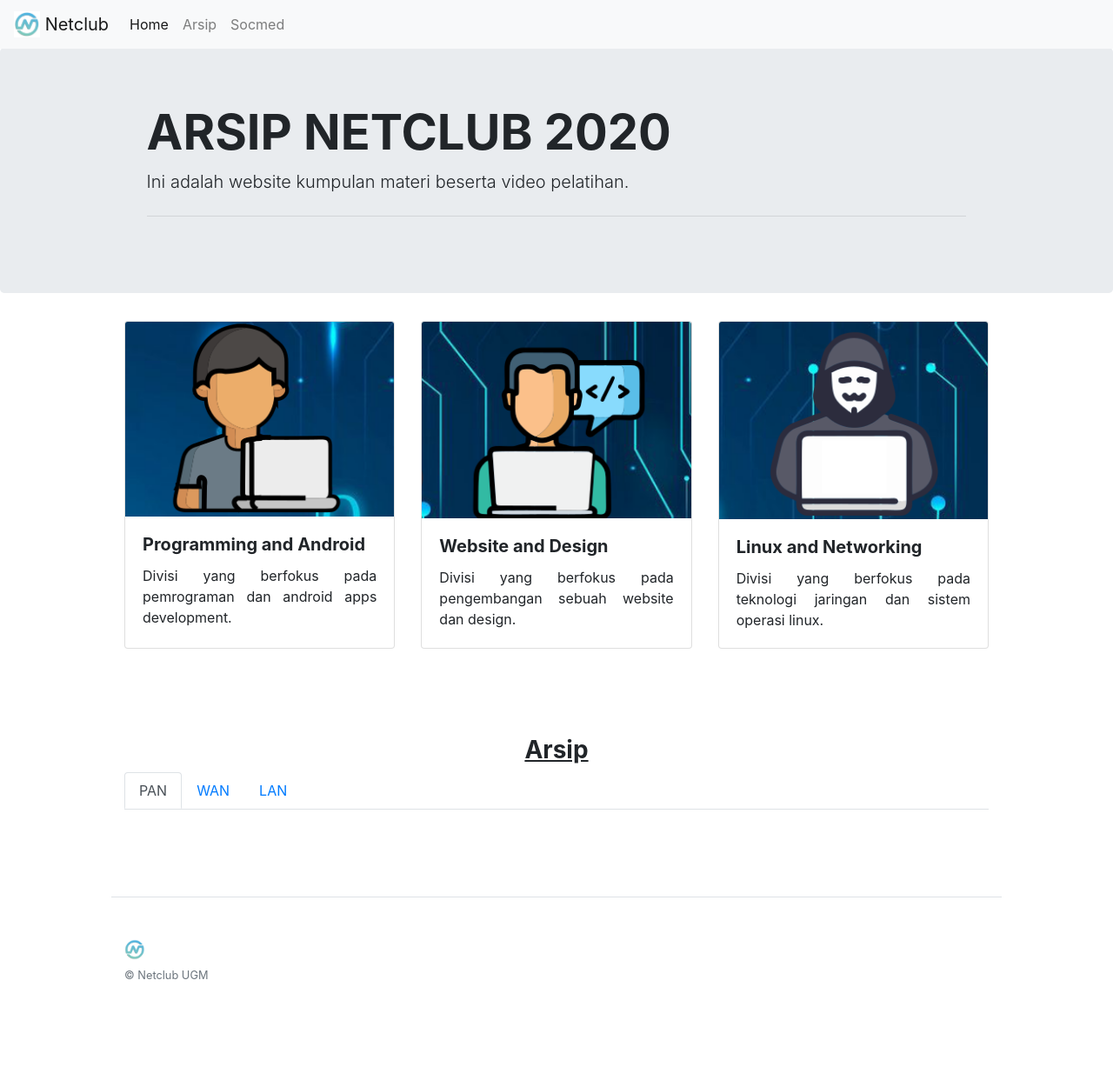
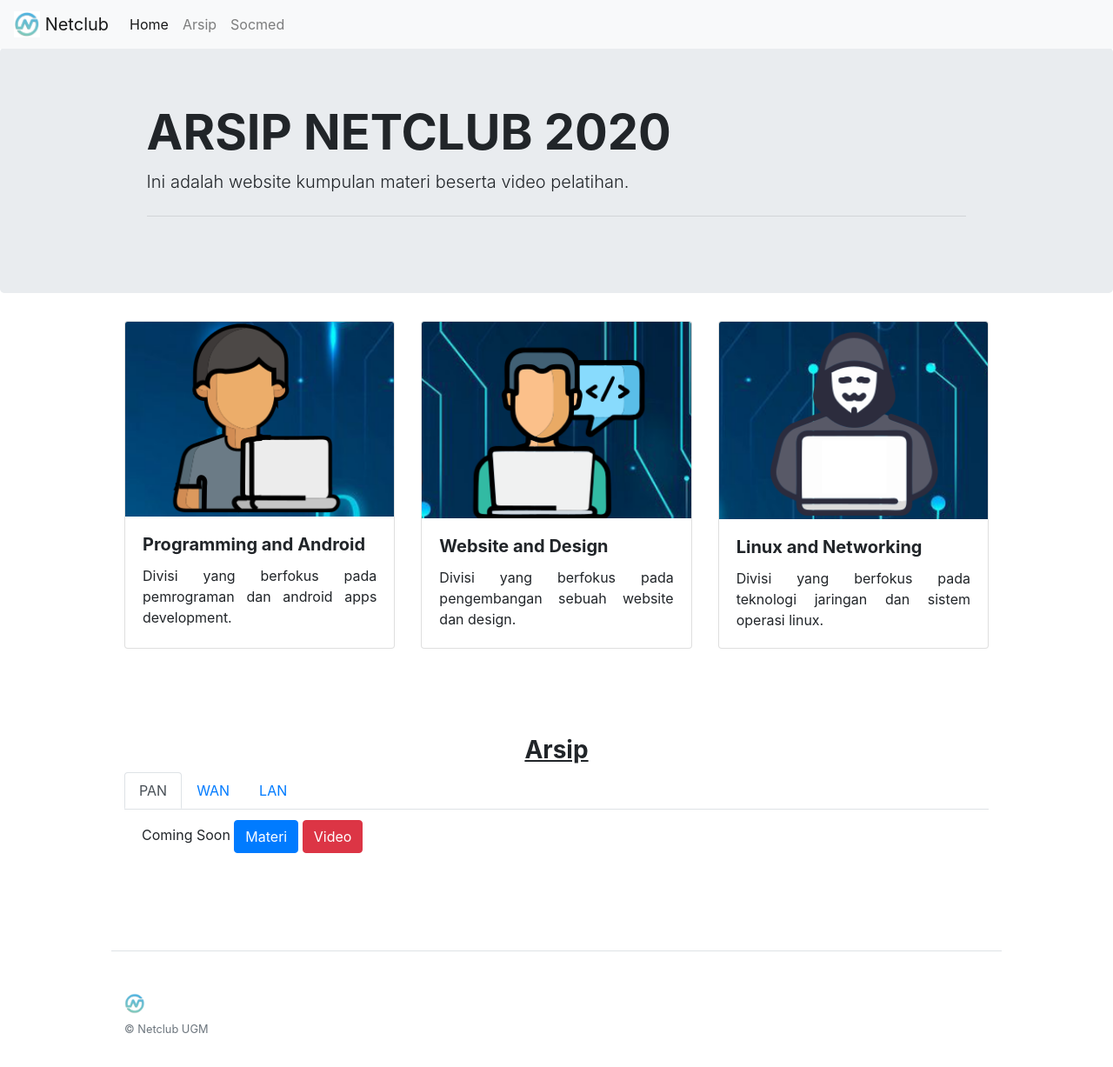
Before and after one commit to netclub-sv/arsip, a Jekyll site: the page index.html, which Jekyll copies as it is, in a window 1280 px wide and 1257 px high. Shown: the top 1227 px of the window at 87% size. Built offline with Jekyll 4.4.1, drawn with Linux system fonts in a browser that asks for light colours; nearby versions of some CDN libraries.

Commit message:
Update index.html

```diff
--- a/index.html
+++ b/index.html
@@ -83,9 +83,11 @@
         <!-- PAN -->
         <div class="tab-pane fade show active" id="nav-home" role="tabpanel" aria-labelledby="nav-home-tab">
           <ul class="list-group list-group-flush">
-
-
-
+            <li class="list-group-item">
+                Coming Soon
+               <a href=""><button type="button" class="btn btn-primary">Materi</button></a>
+               <a href=""><button type="button" class="btn btn-danger">Video</button></a>
+            </li>
           </ul>
         </div>
 
@@ -108,6 +110,13 @@
         <div class="tab-pane fade" id="nav-contact" role="tabpanel" aria-labelledby="nav-contact-tab">
           <div class="tab-pane fade show active" id="nav-home" role="tabpanel" aria-labelledby="nav-home-tab">
             <ul class="list-group list-group-flush">
+              <!-- tambahin ini -->
+              <li class="list-group-item">
+                Coming Soon
+               <a href=""><button type="button" class="btn btn-primary">Materi</button></a>
+               <a href=""><button type="button" class="btn btn-danger">Video</button></a>
+             </li>
+            <!-- sampai sini -->
             </ul>
           </div>
         </div>
```
